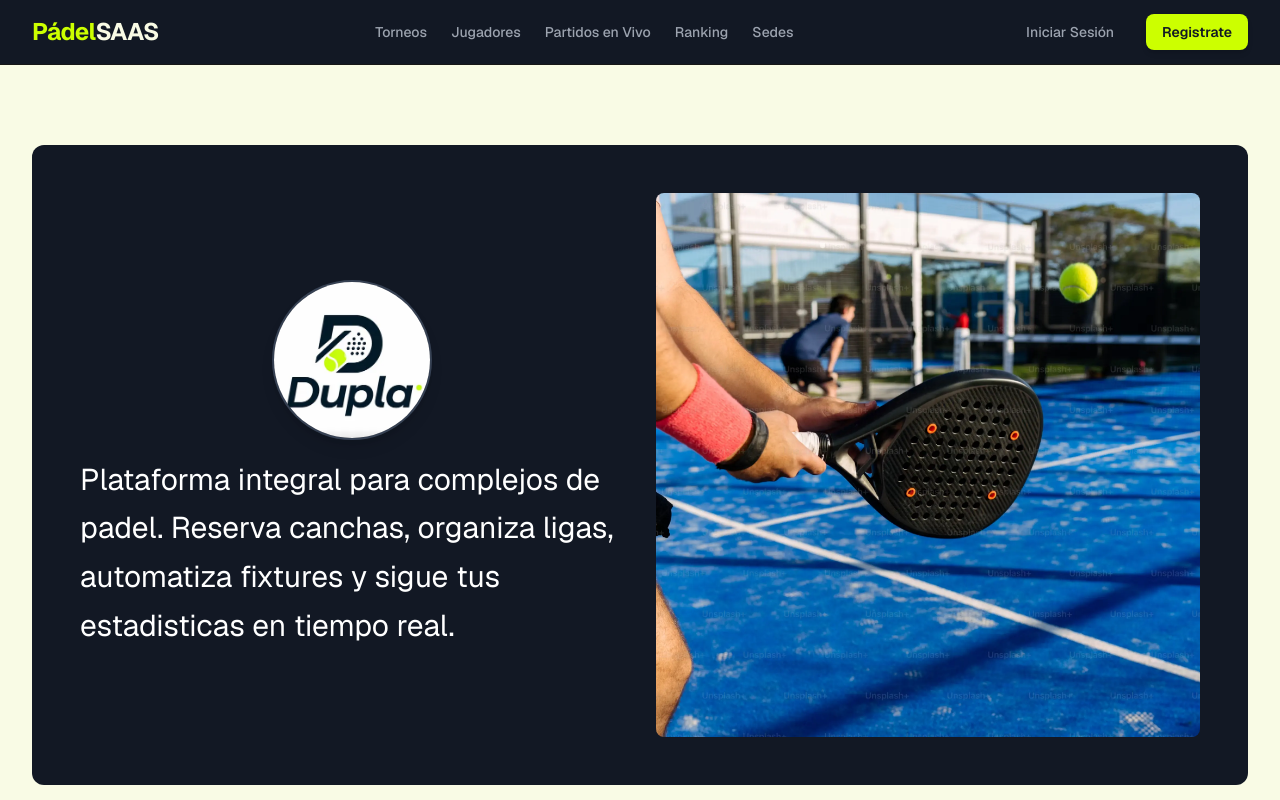
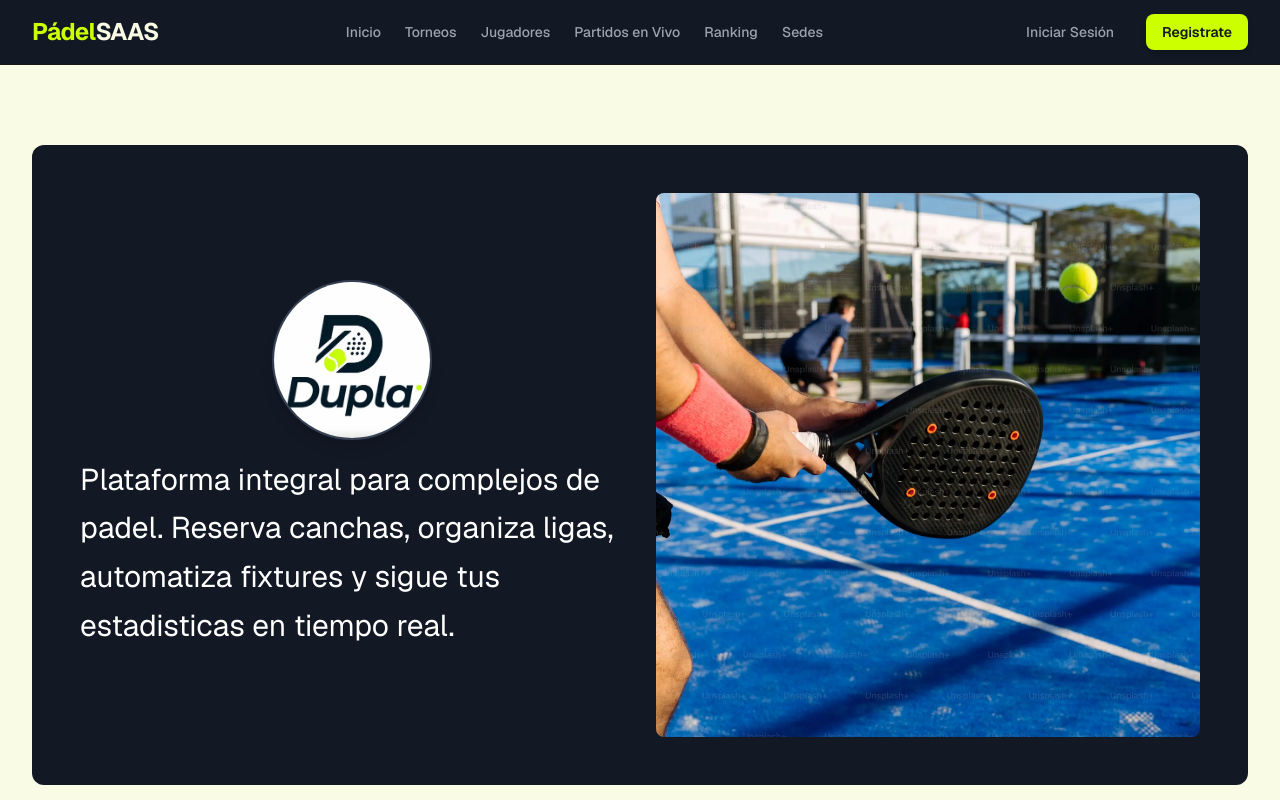
Before and after one commit to saaspaddle-sys/dupla-paddle-saas, a Next.js app in the folder apps/web/: page / in a window 1280 px wide. Shown: the top 800 px of the page. Built offline with nearby package versions, Linux system fonts and the light colour scheme.

Commit message:
se agrego campo inicio en header para llevar a la homepage

```diff
--- a/apps/web/src/app/(public)/component/header.tsx
+++ b/apps/web/src/app/(public)/component/header.tsx
@@ -19,13 +19,19 @@ export default function Header() {
 
           <nav className="hidden md:flex items-center gap-6 text-sm font-medium ">
             <Link
+              href="/"
+              className="text-text-dark-muted hover:text-padel-green transition-colors"
+            >
+              Inicio
+            </Link>
+            <Link
               href="/torneos"
               className="text-text-dark-muted hover:text-padel-green transition-colors"
             >
               Torneos
             </Link>
             <Link
-              href="/jugadores"
+              href="/players"
               className="text-text-dark-muted hover:text-padel-green transition-colors"
             >
               Jugadores
```
